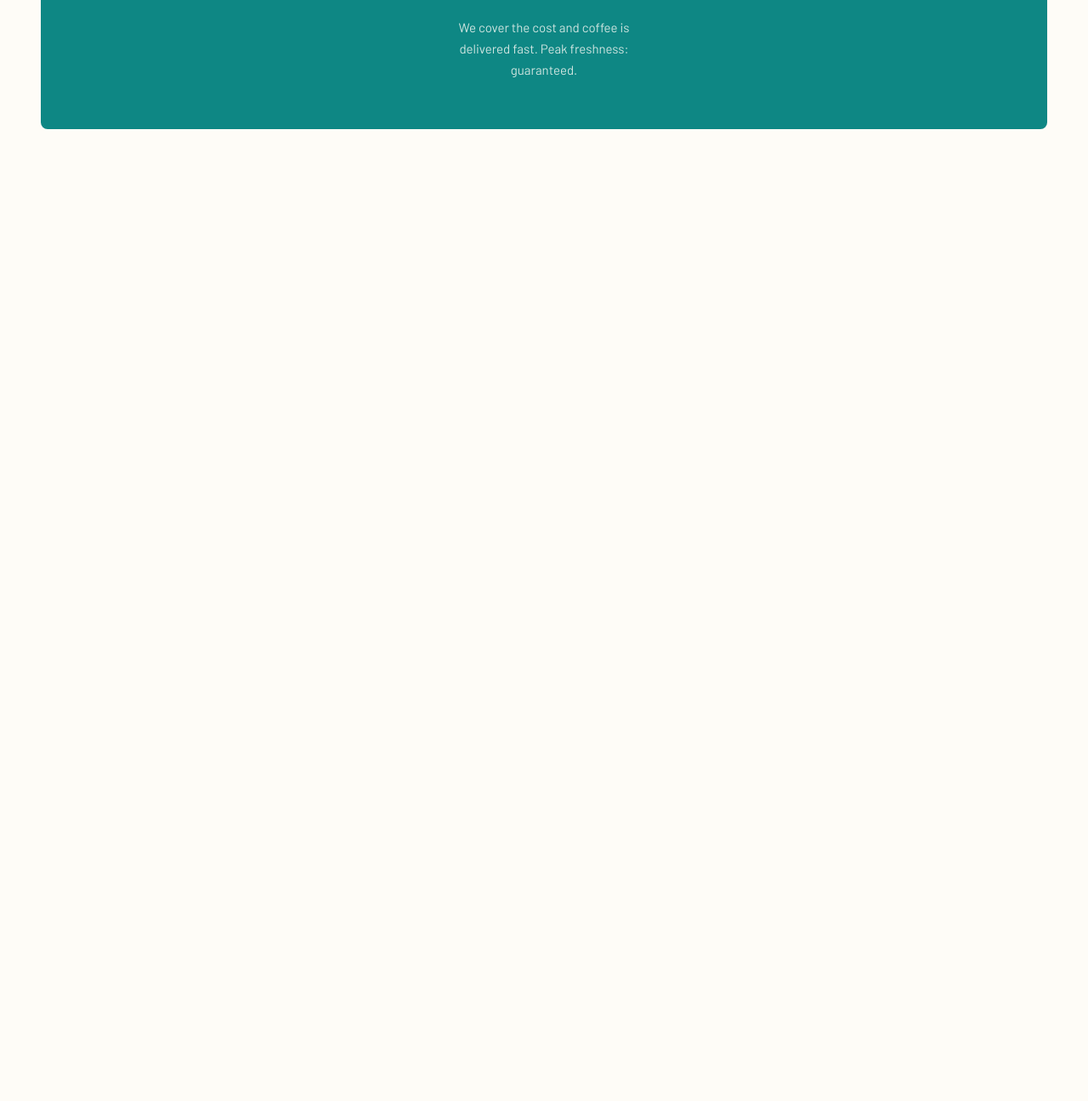
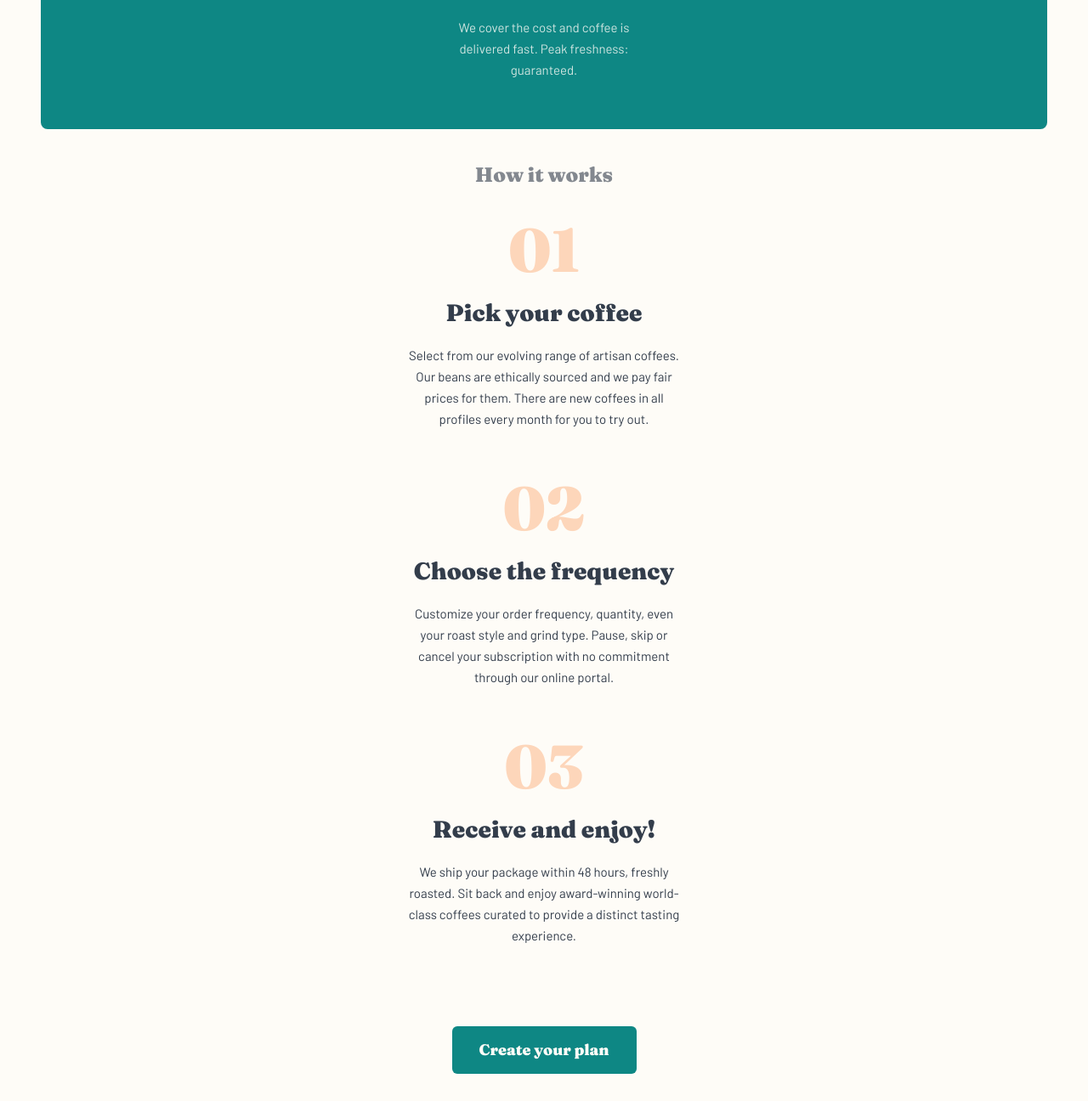
Before and after one commit to lasha-abuladze/coffeeroasters, a website: page coffeeroasters.html in a window 1280 px wide. Shown: the part 3468-4764 px from the top of the page at 85% size. Before the commit the page ends 3620 px from the top, so only its background shows below. Drawn offline with Linux system fonts and the light colour scheme.

Commit message:
finish section--how-works

```diff
--- a/coffeeroasters.html
+++ b/coffeeroasters.html
@@ -209,12 +209,30 @@
                     profiles every month for you to try out.
                 </p>
             </article>
+
+            <article>
+                <b>02</b>
+                <h3>Choose the frequency</h3>
+                <p>
+                    Customize your order frequency, quantity,
+                    even your roast style and grind type. Pause,
+                    skip or cancel your subscription with no
+                    commitment through our online portal.
+                </p>
+            </article>
+
+            <article>
+                <b>03</b>
+                <h3>Receive and enjoy!</h3>
+                <p>
+                    We ship your package within 48 hours, freshly roasted.
+                    Sit back and enjoy award-winning
+                    world-class coffees curated to provide a distinct tasting experience.
+                </p>
+            </article>
         </section>
 
-
-
-
-
+        <a class="create-plan--btn a-btn" href="#">Create your plan</a>
     </section>
 
     <script src="./script.js"></script>
--- a/coffeeroasters.scss
+++ b/coffeeroasters.scss
@@ -62,6 +62,8 @@ $darkgreen: #333D4B;
 $maingreen: #0E8784;
 $main-white: #FEFCF7;
 $darkBackground: #2C343E;
+$grey: #83888F;
+$xx: #FDD6BA;
 
 
 
@@ -105,6 +107,21 @@ button {
 
 .section-gen {
     text-align: center;
+}
+
+.a-btn {
+    display: block;
+    background-color: $maingreen;
+    width: 217px;
+    height: 56px;
+    margin: auto;
+    @include flex-row();
+    justify-content: center;
+    align-items: center;
+    font-size: 18px;
+    font-weight: 900;
+    color: $main-white;
+    border-radius: 6px;
 }
 
 
@@ -233,20 +250,20 @@ button {
             margin-bottom: 40px;
         }
 
-        .a-btn {
-            display: block;
-            background-color: $maingreen;
-            width: 217px;
-            height: 56px;
-            margin: auto;
-            @include flex-row();
-            justify-content: center;
-            align-items: center;
-            font-size: 18px;
-            font-weight: 900;
-            color: $main-white;
-            border-radius: 6px;
-        }
+        // .a-btn {
+        //     display: block;
+        //     background-color: $maingreen;
+        //     width: 217px;
+        //     height: 56px;
+        //     margin: auto;
+        //     @include flex-row();
+        //     justify-content: center;
+        //     align-items: center;
+        //     font-size: 18px;
+        //     font-weight: 900;
+        //     color: $main-white;
+        //     border-radius: 6px;
+        // }
     }
 
 }
@@ -383,3 +400,52 @@ button {
         }
     }
 }
+
+.section--how-works {
+    margin-top: 715px;
+    text-align: center;
+    font-family: $font-Fraunces;
+
+    h2 {
+        font-size: 24px;
+        font-weight: 900;
+        color: $grey;
+        margin-bottom: 40px;
+    }
+
+    .order-steps {
+        margin-bottom: 94px;
+        article {
+            margin-bottom: 56px;
+            &:last-child {
+                margin: 0;
+            }
+        }
+
+        b {
+            color: $xx;
+            font-size: 72px;
+            font-weight: 900;
+            margin-bottom: 24px;
+            display: block;
+        }
+
+        h3 {
+            font-size: 28px;
+            font-weight: 900;
+            color: $darkgreen;
+            margin-bottom: 24px;
+        }
+
+        p {
+            max-width: 327px;
+            font-size: 15px;
+            font-weight: 400;
+            line-height: 25px;
+            color: $darkgreen;
+            font-family: $font-Barlow;
+            margin: auto;
+        }
+    }
+
+}
```
Also changed, not shown: coffeeroasters.css, 1 other file.
